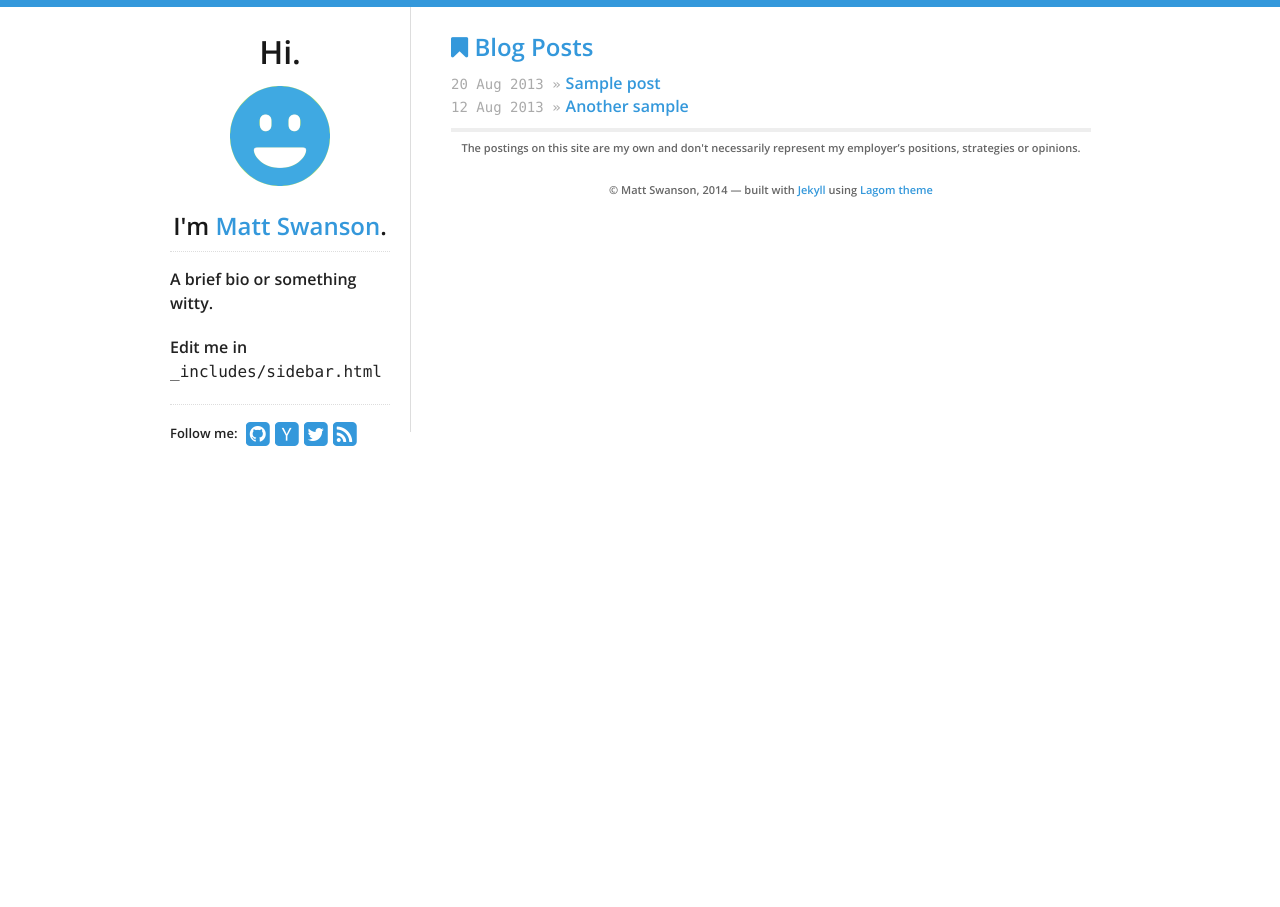
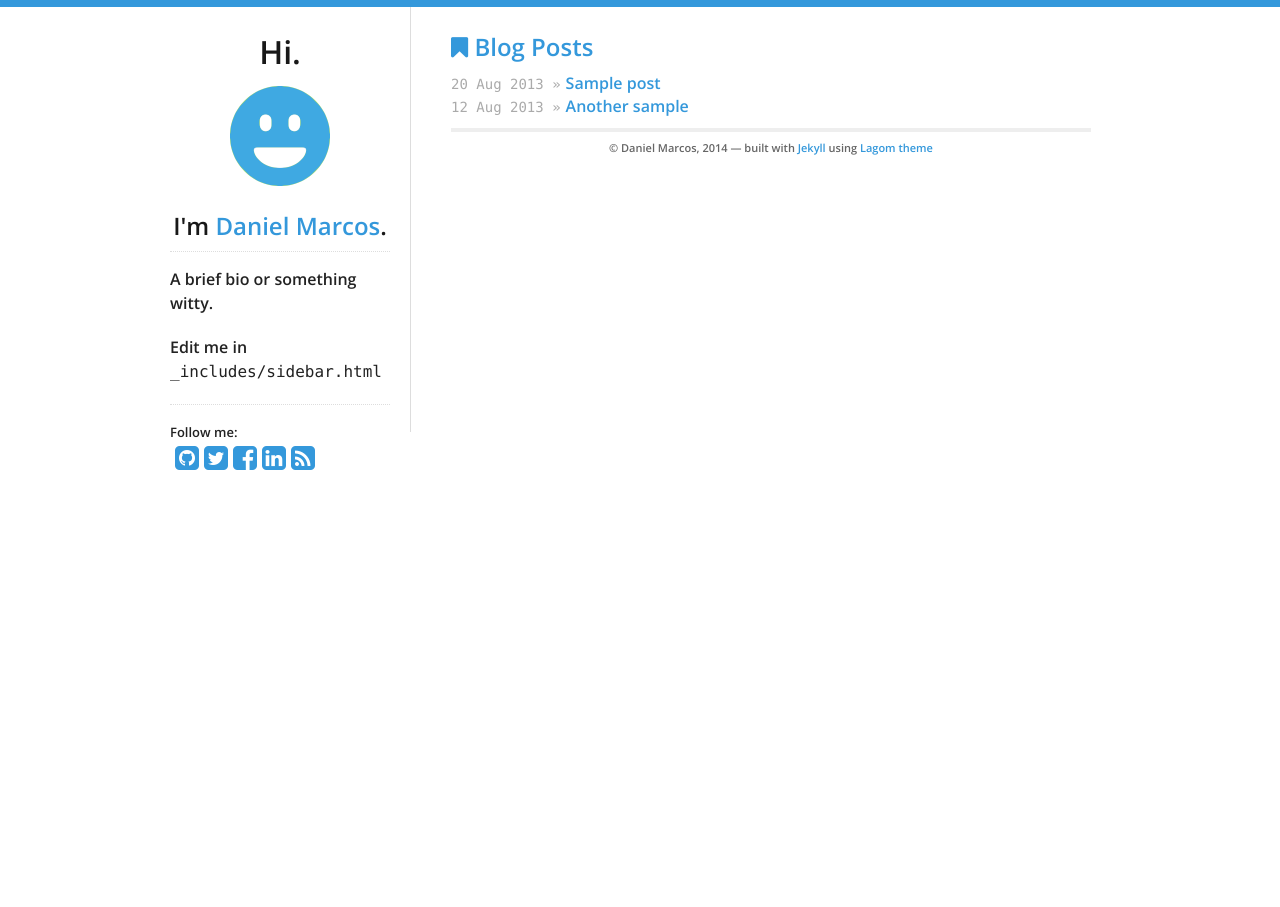
Before and after one commit to copycatchiller/shoulditakethecredit, a Jekyll site: the page built from index.html, in a window 1280 px wide. Built offline with Jekyll 4.4.1, drawn with Linux system fonts in a browser that asks for light colours; nearby versions of some CDN libraries.

Commit message:
changed theme data and added social links

```diff
--- a/_data/theme.yml
+++ b/_data/theme.yml
@@ -5,29 +5,29 @@ highlight_color: '#3498db'
 
 # Profile links on the left sidebar, leave blank to ignore
 social:
-  github: swanson
+  github: danielms215
   #bitbucket: philipj
-  hacker_news: swanson
+  #hacker_news: swanson
   #stackexchange: 348619
   #stackoverflow: 348619
-  twitter: _swanson
-  #facebook: zuck
+  twitter: danielms215
+  facebook: danielms215
   #tumblr: animalygifs
-  #linkedin: philipjagielski
+  linkedin: danielms215
   #gplus: 110552447039675960964
   #gravatar: 86e6ff8f75f9daef42d53b7f8002fd95
   #flickr: johndoe
 
 # "Hi, I'm _______"
-name: Matt Swanson
-email: test@example.com
-tagline: "weak opinions, strongly held"
+name: Daniel Marcos
+email: danielmarcos@gatech.edu
+tagline:
 
 # Google Analytics key, leave blank to ignore
 google_analytics_key: UA-xxxx-x
 
 # Toggle "Postings are my own" disclaimer in footer
-show_disclaimer: true
+show_disclaimer: false
 
 # Toggle link/icon to view atom feed (/atom.xml) in sidebar
 show_atom_feed: true
```
